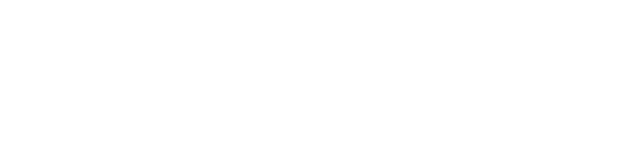
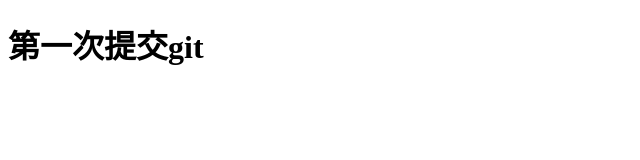
Before and after one commit to sxx000525/test_sxx, a plain HTML site: page index.html in a window 1280 px wide. Shown: the whole page, without its empty margins (0-640 px from the left). Drawn offline with Linux system fonts and the light colour scheme.

Commit message:
第二次提交

```diff
--- a/index.html
+++ b/index.html
@@ -2,9 +2,9 @@
  * @Author: SXX
  * @Date: 2021-03-31 14:09:16
  * @LastEditors: SXX
- * @LastEditTime: 2021-03-31 14:09:16
+ * @LastEditTime: 2021-03-31 14:24:56
  * @Description: file content
- * @FilePath: \aaa\code\day09\index.html
+ * @FilePath: \aaa\code\day\index.html
 -->
 <!DOCTYPE html>
 <html lang="en">
@@ -17,7 +17,7 @@
 </head>
 
 <body>
-
+    <h1>第一次提交git</h1>
 </body>
 
 </html>
```
